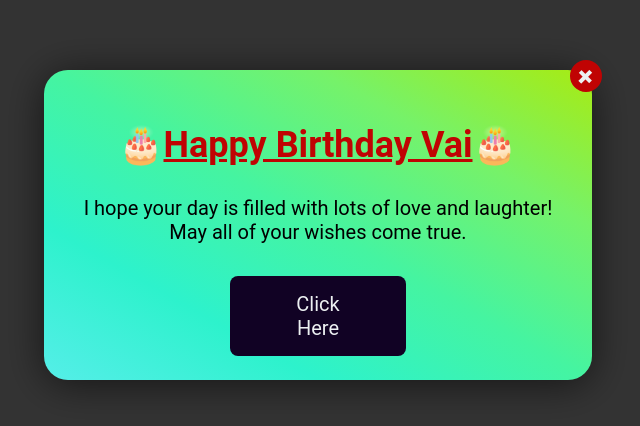
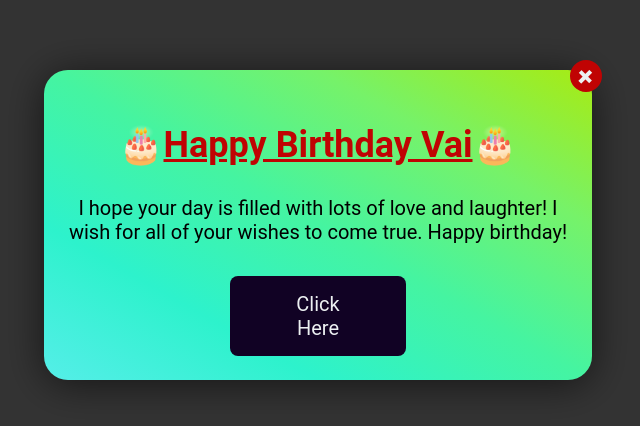
Before and after one commit to Friends-Birthday/Vishal, a plain HTML site: page index.html in a window 1280 px wide. Shown: the part 130-556 px from the top of the page, without its empty margins (322-962 px from the left). Drawn offline with Linux system fonts and the light colour scheme.

Commit message:
Update index.html

```diff
--- a/index.html
+++ b/index.html
@@ -14,7 +14,7 @@
         <div class="popup-close">+</div>
         <h2 class="popup-title">&#x1F382;<u>Happy Birthday Vai</u>&#x1F382;</h2>
         <p class="popup-description">
-          I hope your day is filled with lots of love and laughter! May all of your wishes come true.
+          I hope your day is filled with lots of love and laughter! I wish for all of your wishes to come true. Happy birthday!
         </p>
         <a href="https://friends-birthday.github.io/Vishal-Slide/" class="popup-button">Click Here</a>
       </div>
```
